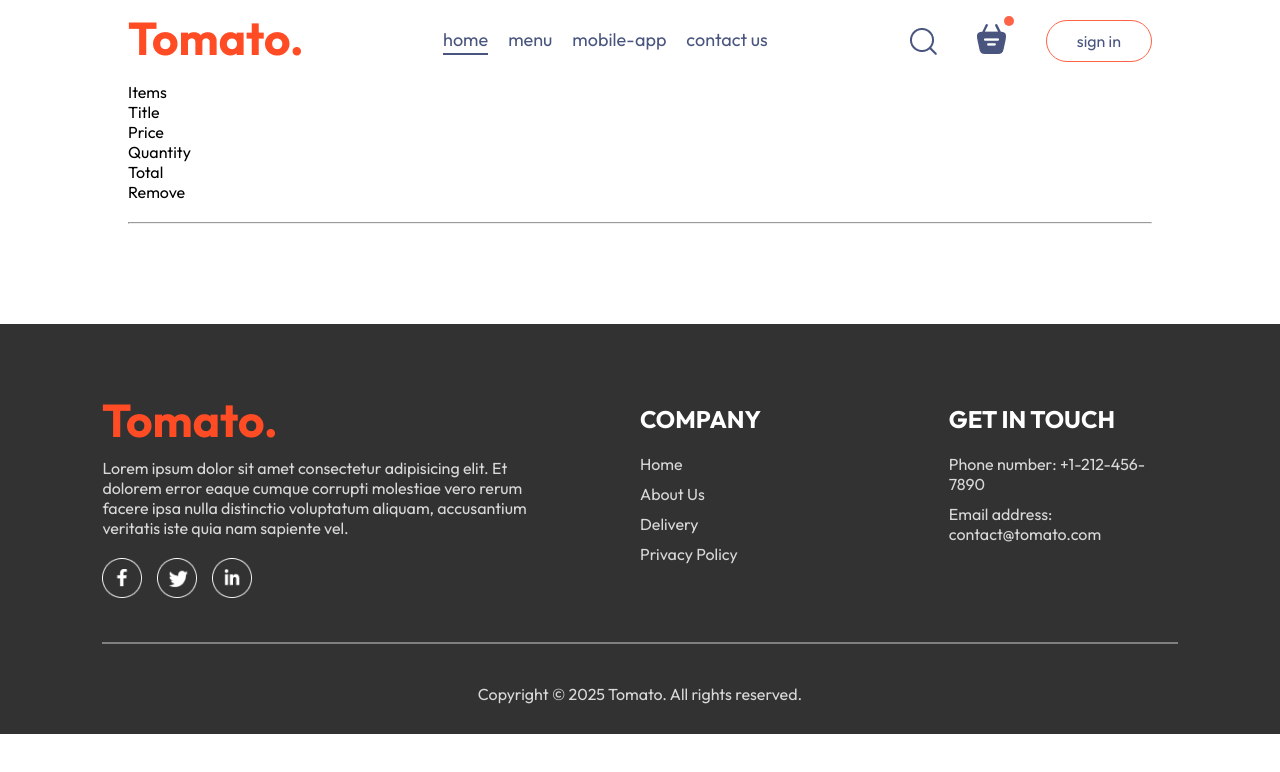
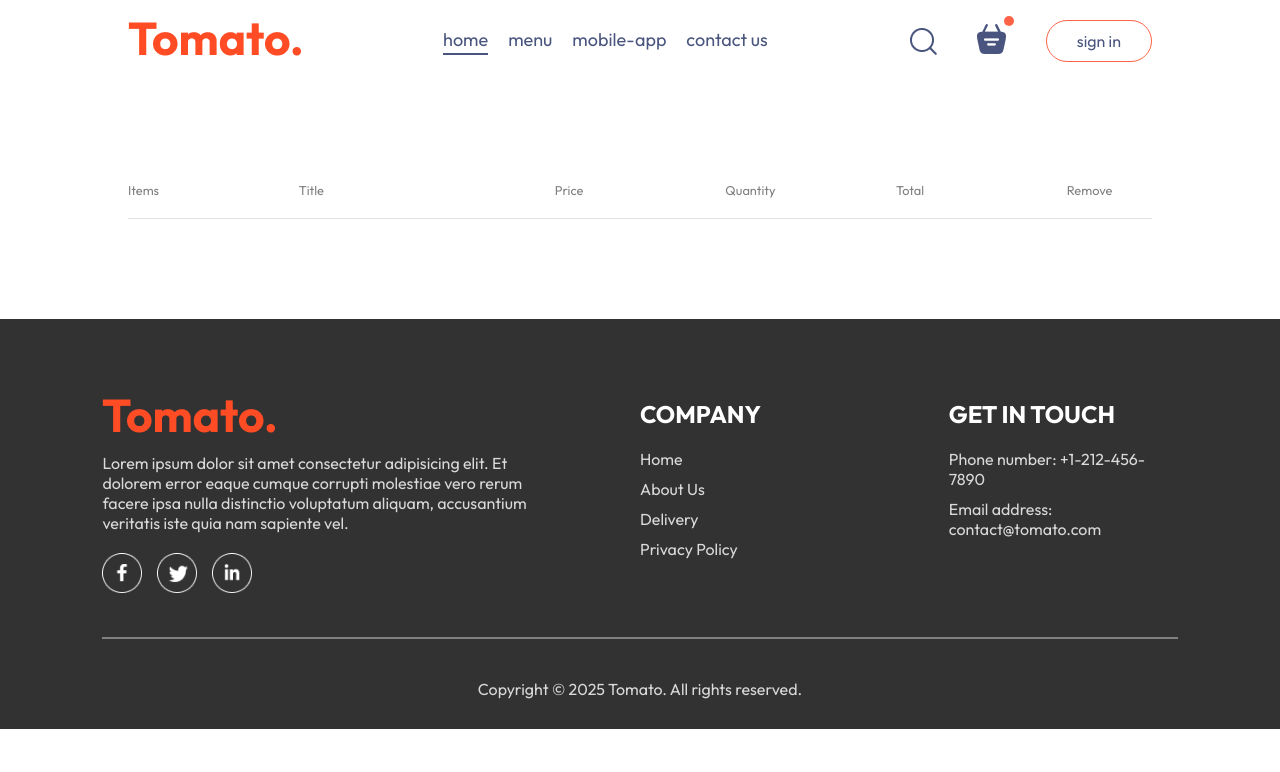
Before and after one commit to munteanr20/animated-tribble, a React (Vite) app in the folder frontend/: page /cart in a window 1280 px wide. Shown: the top 772 px of the page. Built offline with nearby package versions, Linux system fonts and the light colour scheme.

Commit message:
added a display structure for cart items and implemented removing products from cart

```diff
--- a/frontend/src/components/Header/Header.jsx
+++ b/frontend/src/components/Header/Header.jsx
@@ -8,7 +8,6 @@
       menuElement.scrollIntoView({ behavior: "smooth" });
     }
   }
-
 
   return (
     <div className="header">
--- a/frontend/src/pages/Cart/Cart.css
+++ b/frontend/src/pages/Cart/Cart.css
@@ -0,0 +1,30 @@
+.cart {
+    margin-top: 100px;
+}
+
+.cart-items-title {
+    display: grid;
+    grid-template-columns: 1fr 1.5fr 1fr 1fr 1fr 0.5fr;
+    align-items: center;
+    color: grey;
+    font-size: max(1vw, 12px);
+}
+
+.cart-items-item {
+    margin: 10px 0px;
+    color: black;
+}
+
+.cart-items-item img {
+    width: 50px;
+}
+
+.cart hr {
+    height: 1px;
+    background-color: #e2e2e2;
+    border: none;
+}
+
+.cart-items-item .cross {
+    cursor: pointer;
+}
--- a/frontend/src/pages/Cart/Cart.jsx
+++ b/frontend/src/pages/Cart/Cart.jsx
@@ -1,14 +1,13 @@
-import React from 'react'
-import './Cart.css'
-import { useContext } from 'react'
-import { StoreContext } from '../../context/StoreContext'
+import React from "react";
+import "./Cart.css";
+import { useContext } from "react";
+import { StoreContext } from "../../context/StoreContext";
 
 const Cart = () => {
-
-const{cartItems,food_list,removeFromCart} = useContext(StoreContext);
+  const { cartItems, food_list, removeFromCart } = useContext(StoreContext);
 
   return (
-    <div className='cart'>
+    <div className="cart">
       <div className="cart-items">
         <div className="cart-items-title">
           <p>Items</p>
@@ -20,10 +19,26 @@
         </div>
         <br />
         <hr />
-
+        {food_list.map((item, index) => {
+          if (cartItems[item._id] > 0) {
+            return (
+              <div>
+                <div className="cart-items-title cart-items-item">
+                  <img src={item.image} alt="" />
+                  <p>{item.name}</p>
+                  <p>${item.price}</p>
+                  <p>{cartItems[item._id]}</p>
+                  <p>${item.price * cartItems[item._id]}</p>
+                  <p onClick={() => removeFromCart(item._id)} className="cross">x</p>
+                </div>
+                <hr />
+              </div>
+            );
+          }
+        })}
       </div>
     </div>
-  )
-}
+  );
+};
 
-export default Cart
+export default Cart;
```
